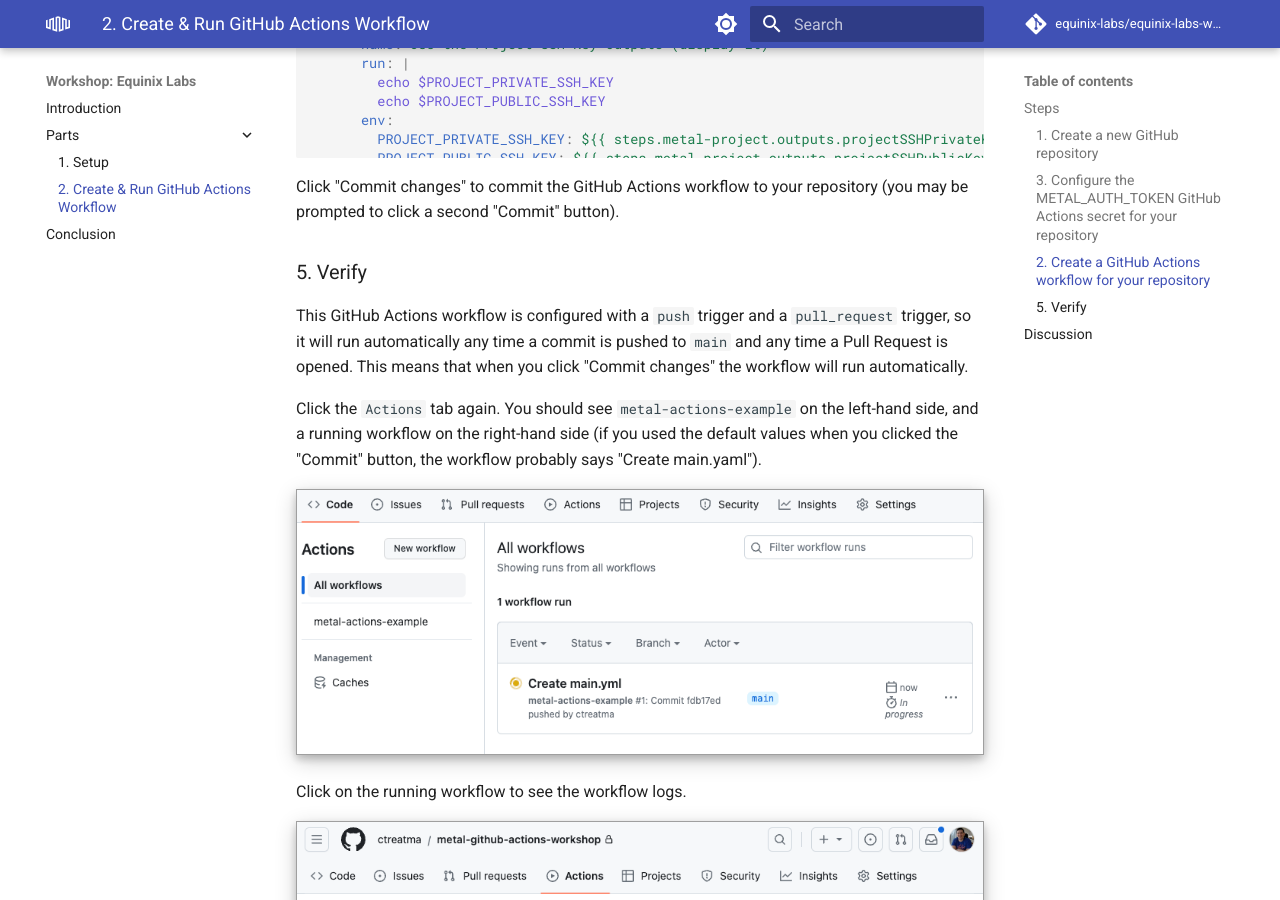
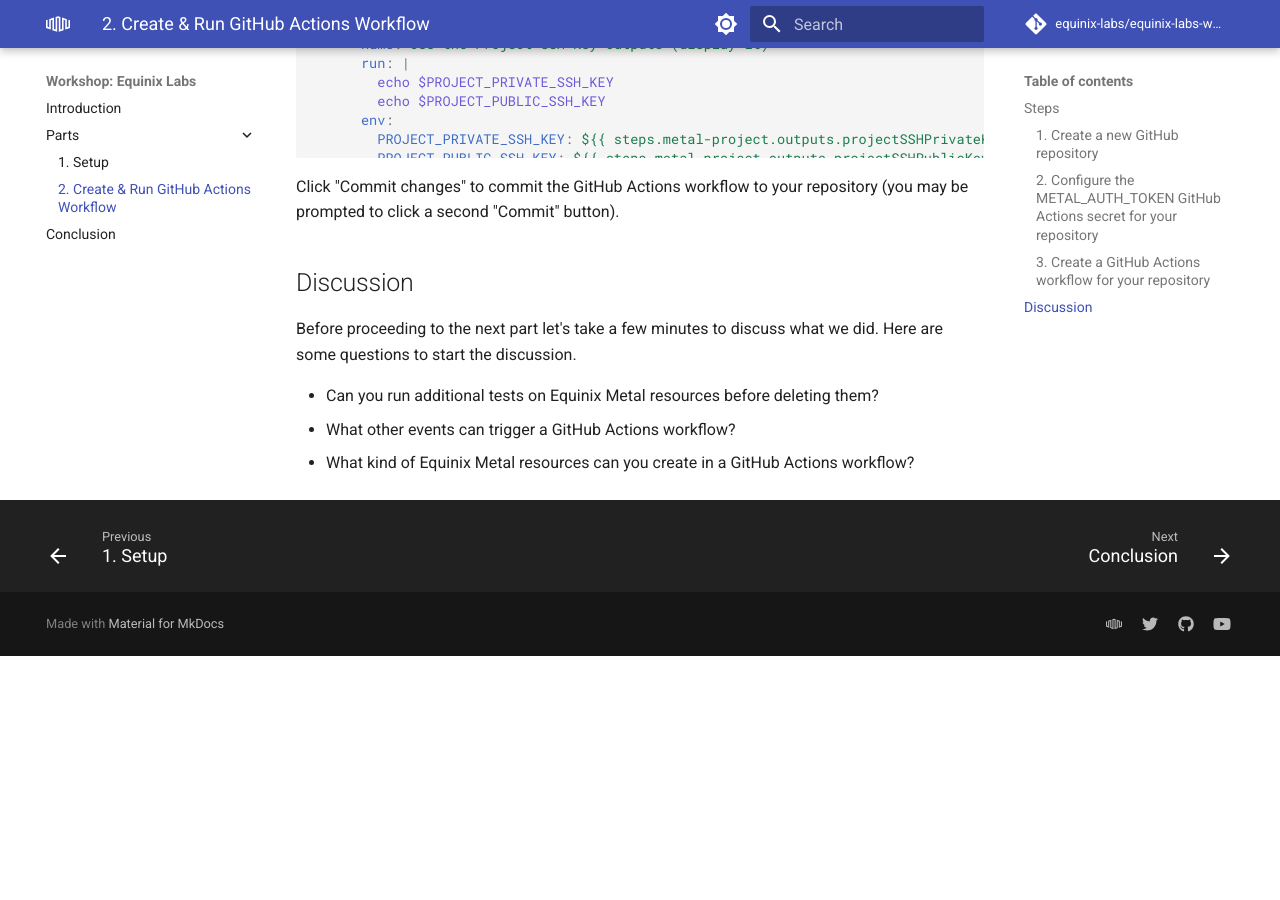
Before and after one commit to equinix-labs/metal-github-actions-workshop, an MkDocs documentation site: the page built from docs/parts/part2.md, in a window 1280 px wide and 900 px high, scrolled down 3742 px. Built offline with MkDocs 1.6.1 and Material for MkDocs 9.7.7, drawn with Linux system fonts in a browser that asks for light colours; comment, search, counter and statistics services are not loaded; after the commit the page ends 4398 px from its top, so only the background shows below that; some of the changed text lies outside the part shown.

Commit message:
Fix step numbering and start breaking out part 3

```diff
--- a/docs/parts/part2.md
+++ b/docs/parts/part2.md
@@ -91,18 +91,6 @@
 
 Click "Commit changes" to commit the GitHub Actions workflow to your repository (you may be prompted to click a second "Commit" button).
 
-### 5. Verify
-
-This GitHub Actions workflow is configured with a `push` trigger and a `pull_request` trigger, so it will run automatically any time a commit is pushed to `main` and any time a Pull Request is opened.  This means that when you click "Commit changes" the workflow will run automatically.
-
-Click the `Actions` tab again.  You should see `metal-actions-example` on the left-hand side, and a running workflow on the right-hand side (if you used the default values when you clicked the "Commit" button, the workflow probably says "Create main.yaml").
-
-![GitHub Actions page showing a running workflow](../images/active_actions_tab.png)
-
-Click on the running workflow to see the workflow logs.
-
-![GitHub Actions page showing logs for a specific workflow](../images/action_logs.png)
-
 ## Discussion
 
 Before proceeding to the next part let's take a few minutes to discuss what we did. Here are some questions to start the discussion.
```
Also changed, not shown: other parts of docs/parts/part2.md (+2 -2 lines).
